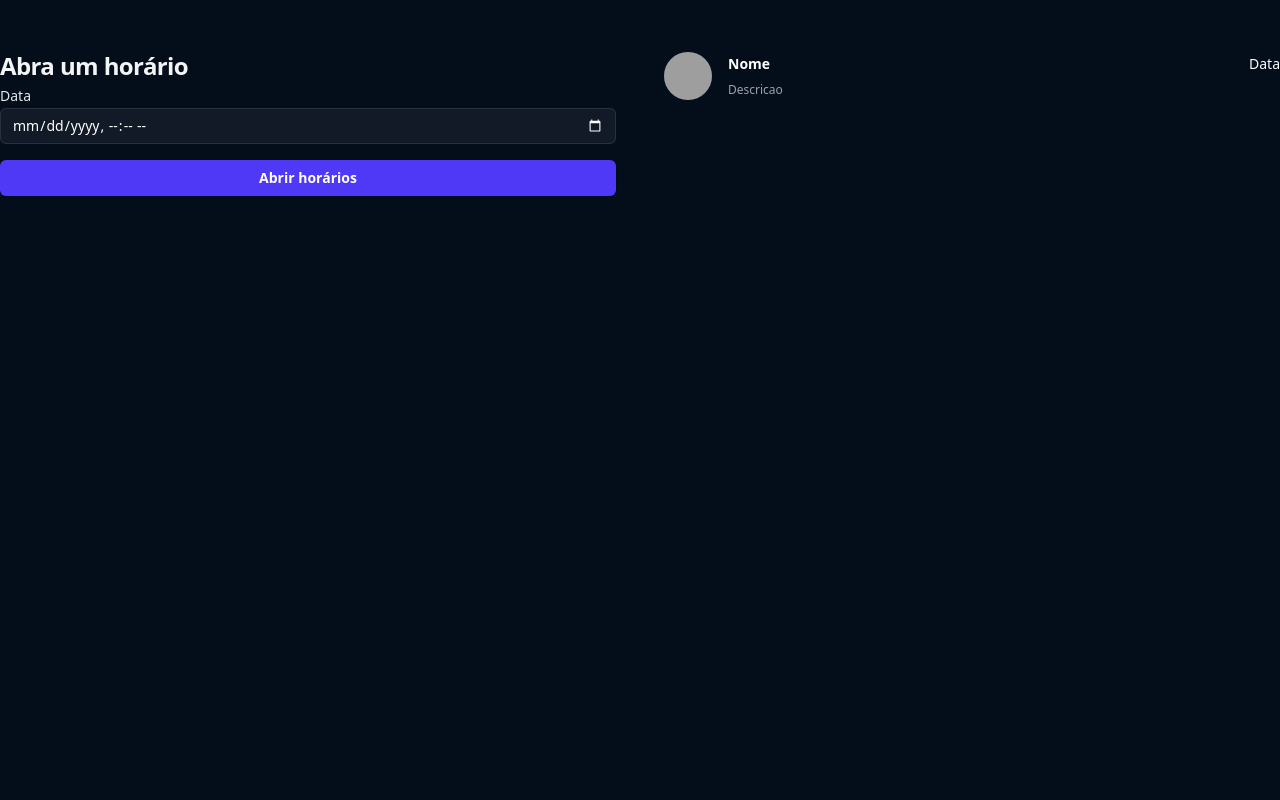
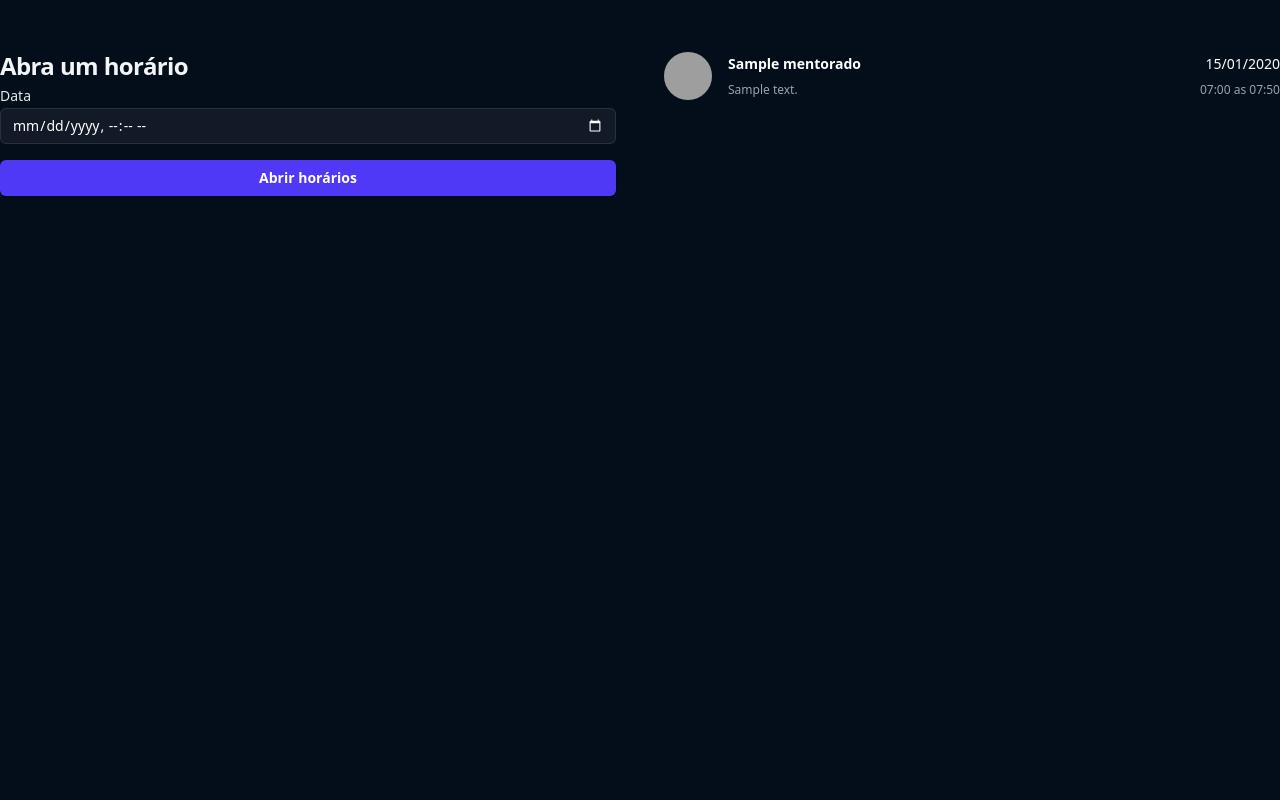
Before and after one commit to fpsnetodf/psw-13, a Django app: page /mentorados/reunioes/ in a window 1280 px wide. Shown: the part 64-864 px from the top of the page. Run offline with Django 5.2, Linux system fonts and the light colour scheme; tables that the repository leaves empty hold one stand-in row (values such as "Sample post"); style sheets or scripts are compiled from the project's sources; grey boxes are pictures that could not be loaded.

Commit message:
arquivo javascript

```diff
--- a/mentorados/templates/mentorados/reunioes.html
+++ b/mentorados/templates/mentorados/reunioes.html
@@ -60,25 +60,25 @@
             </div>
             <div>
 
-
+                {% for reuniao in reunioes %}
                 <ul role="list" class="divide-y divide-gray-800">
 
                     <li class="flex justify-between gap-x-6 py-5">
                       <div class="flex min-w-0 gap-x-4">
                         <img class="size-12 flex-none rounded-full bg-gray-800" src="#" alt="">
                         <div class="min-w-0 flex-auto">
-                          <p class="text-sm/6 font-semibold text-white">Nome</p>
-                          <p class="mt-1 truncate text-xs/5 text-gray-400">Descricao</p>
+                          <p class="text-sm/6 font-semibold text-white">{{ reuniao.mentorado }}</p>
+                          <p class="mt-1 truncate text-xs/5 text-gray-400">{{ reuniao.descricao }}</p>
                         </div>
                       </div>
                       <div class="hidden shrink-0 sm:flex sm:flex-col sm:items-end">
-                        <p class="text-sm/6 text-white">Data</p>
-                        <p class="mt-1 text-xs/5 text-gray-400"></p>
+                        <p class="text-sm/6 text-white">{{ reuniao.data.data_inicial|date:"d/m/Y" }}</p>
+                        <p class="mt-1 text-xs/5 text-gray-400">{{ reuniao.data.data_inicial|date:"H:i" }} as {{ reuniao.data.data_final|time:"H:i" }}</p>
                       </div>
                     </li>
 
                   </ul>
-
+                {% endfor %}
             </div>
         </div>
 
--- a/mentorados/views.py
+++ b/mentorados/views.py
@@ -40,7 +40,8 @@ def mentorados(request):
 
 def reunioes(request):
     if request.method == 'GET':
-        return render(request, 'mentorados/reunioes.html')
+        reuniao = Reuniao.objects.all()
+        return render(request, 'mentorados/reunioes.html', {"reunioes": reuniao})
     else:
         data = request.POST.get('data')
 
@@ -97,21 +98,58 @@ def escolher_dia(request):
         ).values_list('data_inicial', flat=True)
         horarios = []
         for i in disponibilidades:
-            horarios.append(i.date().strftime('%d-%m-%Y'))
-
-
+            horarios.append(i.date())
         return render(request, 'mentorados/escolher_dia.html', {'horarios': list(set(horarios))})
 
 
 def agendar_reuniao(request):
     if not valida_token(request.COOKIES.get('auth_token')):
         return redirect('auth_mentorado')
+    mentorado = valida_token(request.COOKIES.get('auth_token'))
+
+    # TODO validar se o horario agendado é realmente de um mentor do mentorado
     if request.method == 'GET':
         data = request.GET.get("data")
-        data = datetime.strptime(data, '%d-%m-%Y')
+        if data is None:
+            data = "01-01-2025"  # Substitua por uma data padrão válida
+            data = datetime.strptime(data, "%d-%m-%Y")
+
+
+        if isinstance(data, str):
+            data = datetime.strptime(data, "%d-%m-%Y")
+        elif isinstance(data, datetime):
+            # Se `data` já for um objeto `datetime`, não precisa fazer nada
+            pass
+        else:
+            return HttpResponse("Erro: Tipo inesperado para data.", status=400)
+
+
+        print("minha captura de horario pelo get: ", data)
+        # data = datetime.strptime(data, "%d-%m-%Y")
+        mentorado = mentorado
         horarios = DisponibilidadeHorarios.objects.filter(
             data_inicial__gte=data,
             data_inicial__lt=data + timedelta(days=1),
-            agendado=False
+            agendado=False,
+            mentor=mentorado.user
         )
-        return render(request, 'agendar_reuniao.html', {'horarios': horarios, 'tags': Reuniao.tag_choices})
+
+        return render(request, 'mentorados/agendar_reuniao.html', {'horarios': horarios, 'tags': Reuniao.tag_choices})
+    else :
+        horario_id = request.POST.get('horario')
+        tag = request.POST.get('tag')
+        descricao = request.POST.get('descricao')
+
+        reuniao = Reuniao(
+            data_id=horario_id,
+            mentorado=mentorado,
+            tag=tag,
+            descricao=descricao
+
+        )
+        reuniao.save()
+        horario = DisponibilidadeHorarios.objects.get(id=horario_id)
+        horario.agendado = True
+        horario.save()
+        add_message(request, constants.SUCCESS, "Reunião agendada com sucesso.  ")
+        return redirect("escolher_dia/?data={{ horario }}")
```
Also changed, not shown: mentorados/templates/mentorados/escolher_dia.html (+5 -3 lines), media/fotos/marina_AiML3xX.jpg (added), media/fotos/marina_HHy1170.jpg (added), mentorados/templates/mentorados/agendar_reuniao.html (renamed from mentorados/agendar_reuniao.html), 3 other files.
